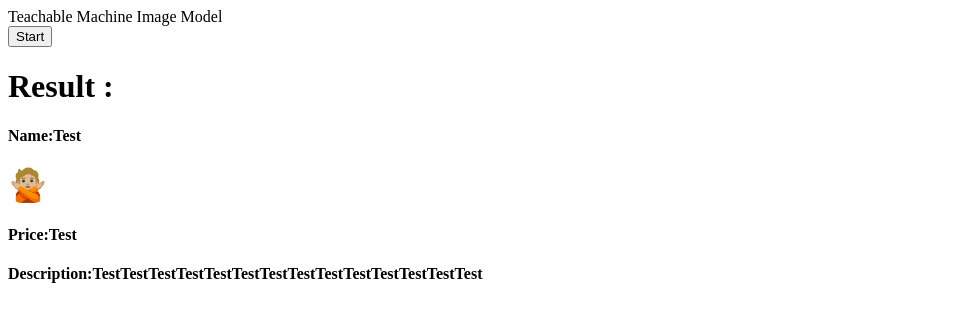
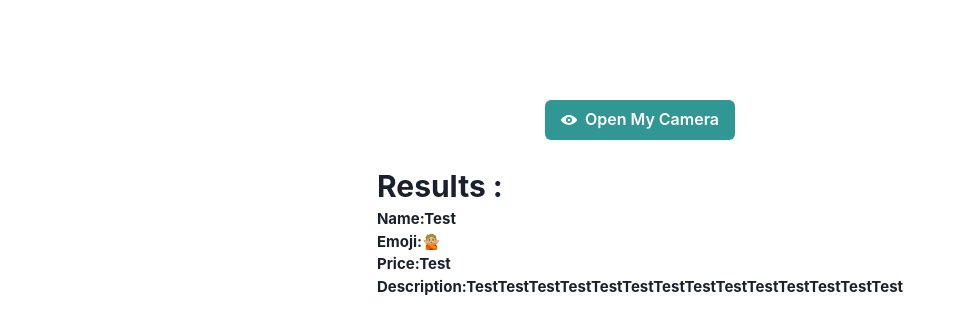
Before and after one commit to S-MW/drug-prediction, a React (Create React App) app: page / in a window 1280 px wide. Shown: the top 334 px of the page, without its empty margins (0-958 px from the left). Built offline with nearby package versions, Linux system fonts and the light colour scheme.

Commit message:
Add chakra iu

```diff
--- a/package.json
+++ b/package.json
@@ -3,12 +3,17 @@
   "version": "0.1.0",
   "private": true,
   "dependencies": {
+    "@chakra-ui/icons": "^1.1.5",
+    "@chakra-ui/react": "^1.8.3",
+    "@emotion/react": "^11.7.1",
+    "@emotion/styled": "^11.6.0",
     "@sashido/teachablemachine-node": "^1.2.2",
     "@teachablemachine/image": "^0.8.5",
     "@tensorflow/tfjs": "^1.3.1",
     "@testing-library/jest-dom": "^5.16.2",
     "@testing-library/react": "^12.1.3",
     "@testing-library/user-event": "^13.5.0",
+    "framer-motion": "^6.2.6",
     "react": "^17.0.2",
     "react-dom": "^17.0.2",
     "react-scripts": "5.0.0",
--- a/src/App.js
+++ b/src/App.js
@@ -3,7 +3,7 @@ import TeachablemachineCode from './components/TeachablemachineCode';
 function App() {
 
     return (
-        <div className="App">
+        <div>
             <TeachablemachineCode />
         </div>
     );
--- a/src/components/TeachablemachineCode.js
+++ b/src/components/TeachablemachineCode.js
@@ -1,18 +1,31 @@
 import React, { useState } from 'react';
 import * as tf from '@tensorflow/tfjs';
 import * as tmImage from '@teachablemachine/image';
+import {
+    Text,
+    Stack,
+    HStack,
+    VStack,
+    Box,
+    Button,
+} from '@chakra-ui/react'
+import {
+    ViewOffIcon,
+    ViewIcon
+} from '@chakra-ui/icons'
+
 
 const listOfFruits = [
-    { "name": "apple", "price": "10SR", "description": "An apple is an edible fruit produced by an apple tree.","emoji":"🍎" },
-    { "name": "mango", "price": "43SR", "description": "A mango is a sweet tropical fruit, and it's also the name of the trees on which the fruit grows. Ripe mangoes are juicy.","emoji":"🥭" },
-    { "name": "orange", "price": "54SR", "description": "Oranges are round orange-coloured fruit that grow on a tree which can reach 10 metres (33 ft) high.","emoji":"🍊" },
-    { "name": "strawberry", "price": "80SR", "description": "A strawberry is both a low-growing, flowering plant and also the name of the fruit that it produces. Strawberries are soft, sweet, bright red berries.","emoji":"🍓" },
-    { "name": "grape", "price": "38SR", "description": "Grapes are fleshy, rounded fruits that grow in clusters made up of many fruits of greenish, yellowish or purple skin.","emoji":"🍇" }
+    { "name": "apple", "price": "10SR", "description": "An apple is an edible fruit produced by an apple tree.", "emoji": "🍎" },
+    { "name": "mango", "price": "43SR", "description": "A mango is a sweet tropical fruit, and it's also the name of the trees on which the fruit grows. Ripe mangoes are juicy.", "emoji": "🥭" },
+    { "name": "orange", "price": "54SR", "description": "Oranges are round orange-coloured fruit that grow on a tree which can reach 10 metres (33 ft) high.", "emoji": "🍊" },
+    { "name": "strawberry", "price": "80SR", "description": "A strawberry is both a low-growing, flowering plant and also the name of the fruit that it produces. Strawberries are soft, sweet, bright red berries.", "emoji": "🍓" },
+    { "name": "grape", "price": "38SR", "description": "Grapes are fleshy, rounded fruits that grow in clusters made up of many fruits of greenish, yellowish or purple skin.", "emoji": "🍇" }
 ]
 
 function TeachablemachineCode() {
 
-    const [result, setResult] = useState({ "name": "Test", "price": "Test", "description": "TestTestTestTestTestTestTestTestTestTestTestTestTestTest","emoji":"🙅🏼"});
+    const [result, setResult] = useState({ "name": "Test", "price": "Test", "description": "TestTestTestTestTestTestTestTestTestTestTestTestTestTest", "emoji": "🙅🏼" });
 
     // the link to your model provided by Teachable Machine export panel
     const URL = "https://teachablemachine.withgoogle.com/models/XB9TPbR3H/";
@@ -77,17 +90,30 @@ function TeachablemachineCode() {
 
     return (
         <>
-            <div>Teachable Machine Image Model</div>
-            <button type="button" onClick={() => { init() }}>Start</button>
+        <VStack m="100px">
+
+            <Button  leftIcon={<ViewIcon />} colorScheme='teal' variant='solid' onClick={() => { init() }}>
+                Open My Camera
+            </Button>
+
             <div id="webcam-container"></div>
             <div id="label-container"></div>
-            <div>
-                <h1>Result :</h1>
-                <h4>Name:{result.name}</h4>
-                <h1>{result.emoji}</h1>
-                <h4>Price:{result.price}</h4>
-                <h4>Description:{result.description}</h4>
-            </div>
+
+            <VStack
+                spacing={1}
+                align='stretch'
+            >
+                <Box h='40px' >
+                    <Text fontSize='30px' fontWeight='bold'>Results :</Text>
+                </Box>
+                <Box h='40px' >
+                    <Text fontSize='15px' fontWeight='bold'>Name:{result.name}</Text>
+                    <Text fontSize='15px' fontWeight='bold'>Emoji:{result.emoji}</Text>
+                    <Text fontSize='15px' fontWeight='bold'>Price:{result.price}</Text>
+                    <Text fontSize='15px' fontWeight='bold'>Description:{result.description}</Text>
+                </Box>
+            </VStack>
+            </VStack>
         </>
     );
 };
--- a/src/index.js
+++ b/src/index.js
@@ -2,10 +2,13 @@ import React from 'react';
 import ReactDOM from 'react-dom';
 import App from './App';
 import reportWebVitals from './reportWebVitals';
+import { ChakraProvider } from '@chakra-ui/react'
 
 ReactDOM.render(
   <React.StrictMode>
-    <App />
+    <ChakraProvider>
+      <App />
+    </ChakraProvider>
   </React.StrictMode>,
   document.getElementById('root')
 );
```
Also changed, not shown: 1 other file (tests, documents, lock files or other folders).
